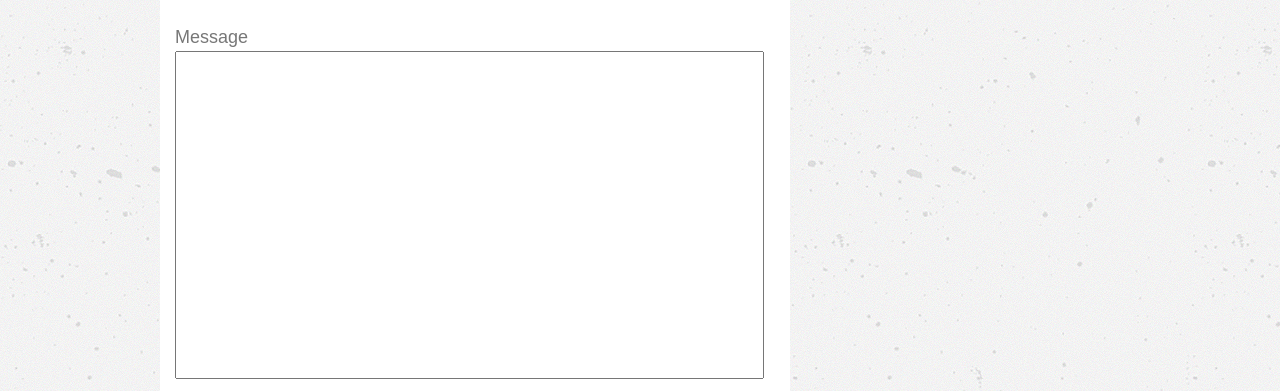
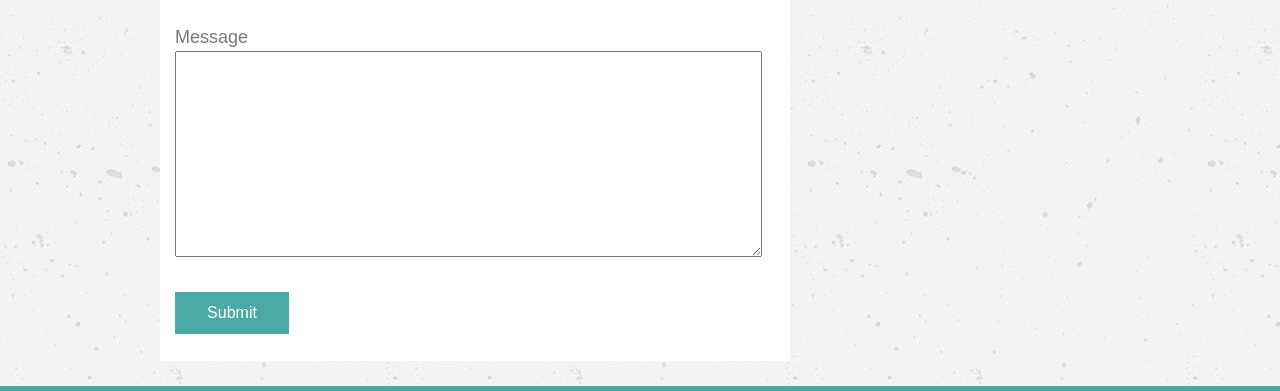
Before and after one commit to brettleonard86/Basic-Portfolio, a plain HTML site: page contact.html in a window 1280 px wide. Shown: the part 398-789 px from the top of the page. Drawn offline with Linux system fonts and the light colour scheme.

Commit message:
adding new files

```diff
--- a/contact.html
+++ b/contact.html
@@ -28,7 +28,7 @@
             <a>Email</a><br>
             <input type="text" name="mail"><br><br>
             <a>Message</a><br>
-            <input type="text" name="comment" style="height: 300px"><br><br>
+            <textarea name="message" rows="10" cols="55"></textarea><br><br>
             <input type="submit" value="Submit"><br><br>
             </form>
         </div>
```
